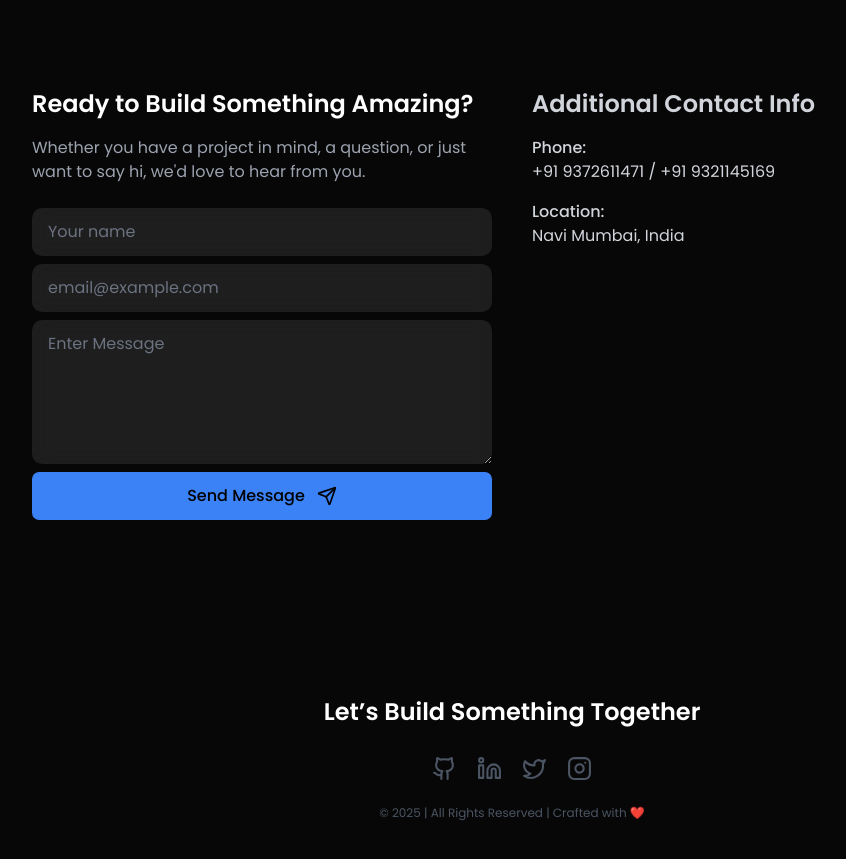
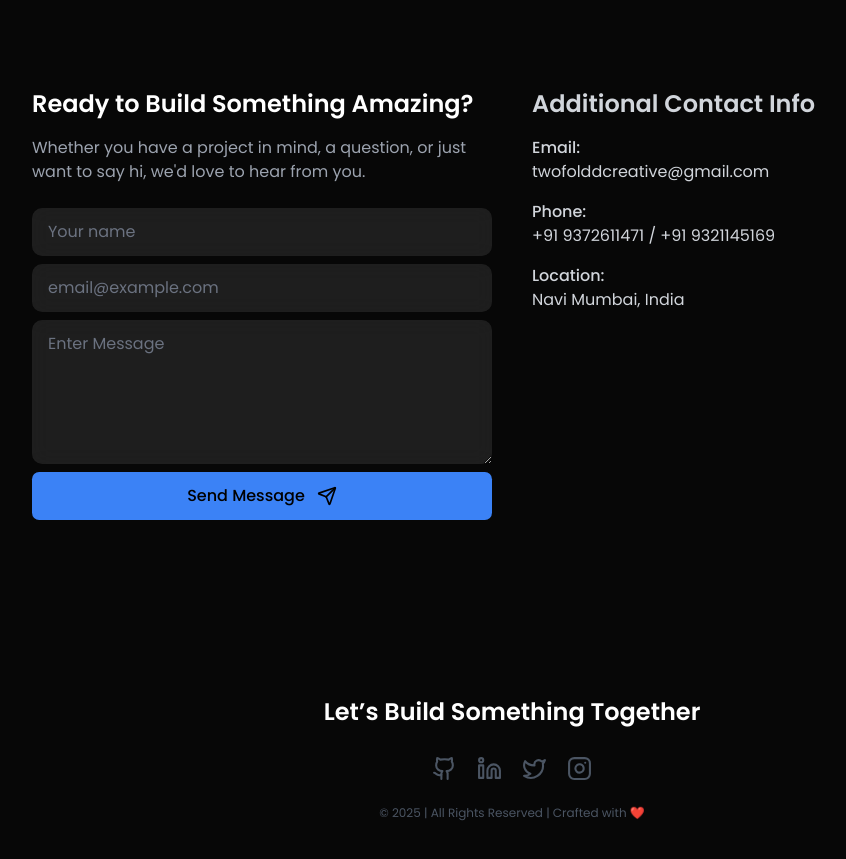
Before and after one commit to SwapniL1563/agency_web, a Next.js app: page / in a window 1280 px wide. Shown: the part 3740-4599 px from the top of the page, without its empty margins (128-974 px from the left). Built offline with nearby package versions, Linux system fonts and the light colour scheme.

Commit message:
update contact

```diff
--- a/app/_components/Contact.tsx
+++ b/app/_components/Contact.tsx
@@ -90,6 +90,10 @@ export default function Contact() {
         <div className="w-full md:w-1/2 flex flex-col gap-4 text-gray-300">
           <h1 className="text-xl md:text-2xl font-semibold">Additional Contact Info</h1>
           <div className="text-sm md:text-base">
+            <h2 className="font-medium">Email:</h2>
+            <p>twofolddcreative@gmail.com</p>
+          </div>
+          <div className="text-sm md:text-base">
             <h2 className="font-medium">Phone:</h2>
             <p>+91 9372611471 / +91 9321145169</p>
           </div>
```
